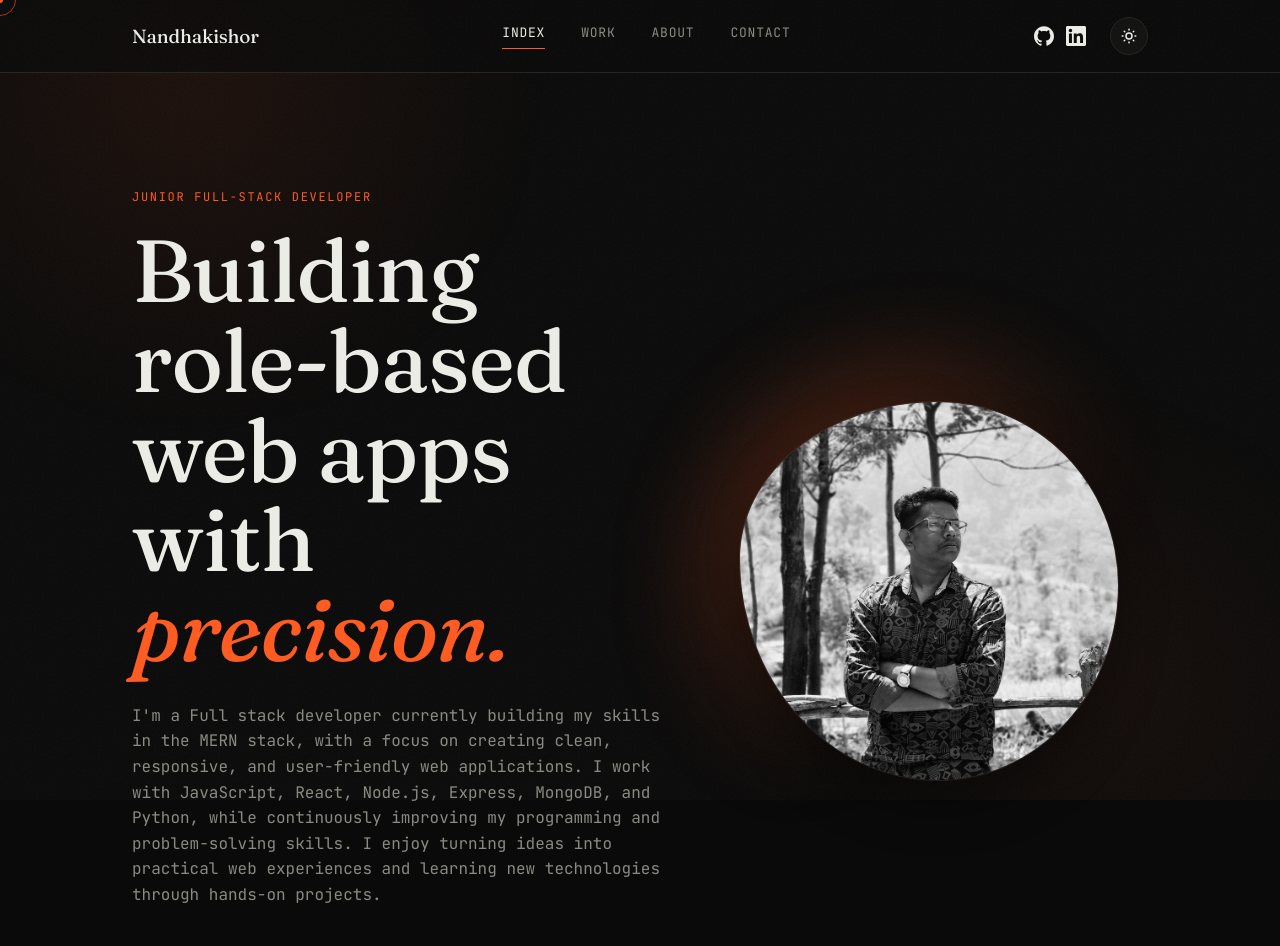
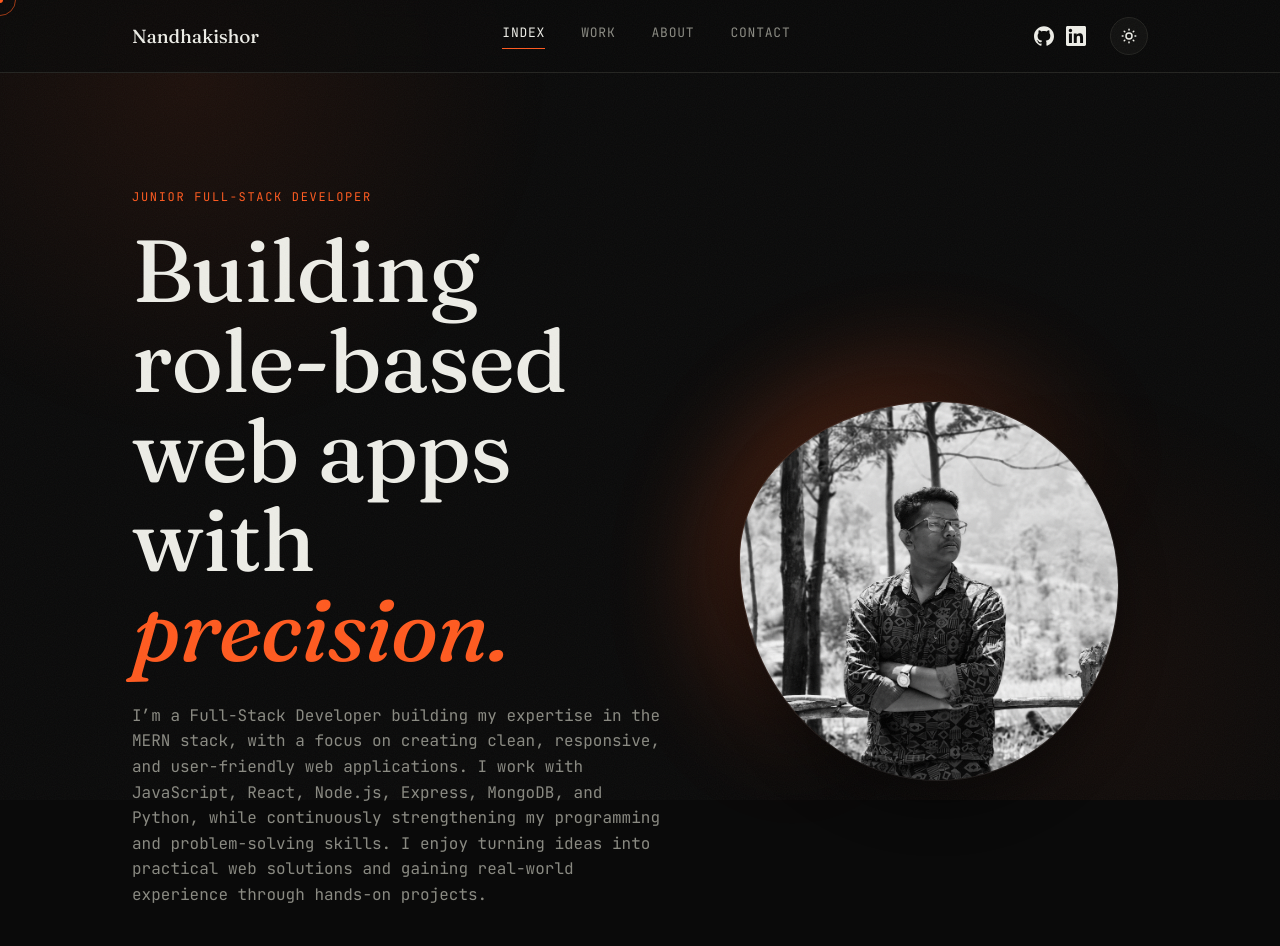
Before and after one commit to Nandhakishor2005/portfolio, a React (Vite) app: page / in a window 1280 px wide. Shown: the top 946 px of the page. Built offline with nearby package versions, Linux system fonts and the light colour scheme.

Commit message:
updated homepage about section

```diff
--- a/src/pages/Home.jsx
+++ b/src/pages/Home.jsx
@@ -22,8 +22,8 @@ export default function Home() {
             </Reveal>
             <Reveal delay={220}>
               <p style={{ maxWidth: 560, marginTop: 28, color: 'var(--ink-dim)', fontSize: 16 }}>
-                I'm a Full stack developer currently building my skills in the MERN stack, with a focus on creating clean, responsive, and user-friendly web applications. I work with JavaScript, React, Node.js, Express, MongoDB, and Python, while continuously improving my programming and problem-solving skills.
-                I enjoy turning ideas into practical web experiences and learning new technologies through hands-on projects.
+                I’m a Full-Stack Developer building my expertise in the MERN stack, with a focus on creating clean, responsive, and user-friendly web applications. I work with JavaScript, React, Node.js, Express, MongoDB, and Python, while continuously strengthening my programming and problem-solving skills. I enjoy turning ideas into practical web solutions and gaining real-world experience through hands-on projects.
+
               </p>
             </Reveal>
             <Reveal delay={340}>
```
